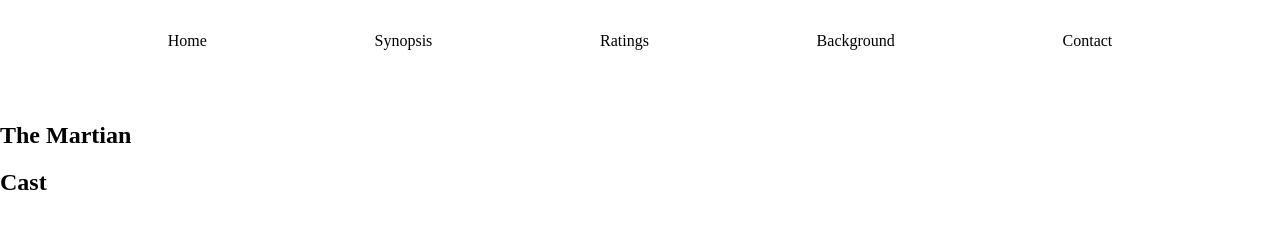
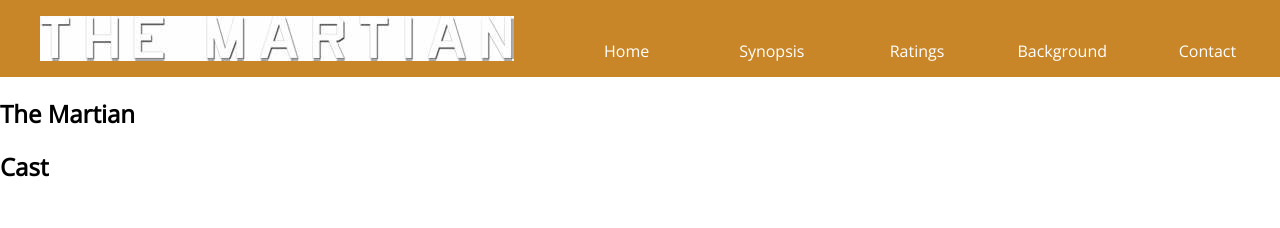
Before and after one commit to NiekGrimbergen/WebTech, a plain HTML site: page Assignment1/index.html in a window 1280 px wide. Drawn offline with nearby package versions, Linux system fonts and the light colour scheme.

Commit message:
header hetzelfde gemaakt over alle pagina's

```diff
--- a/Assignment1/index.html
+++ b/Assignment1/index.html
@@ -7,6 +7,14 @@
         <!-- ------------------------------>
         <meta name="author" content="Mattijs Gietman, Niek Grimbergen and Sileman Patang">
         <meta name="viewport" content="width=device-width, initial-scale=1.0">
+
+
+
+        <link rel="preconnect" href="https://fonts.googleapis.com">
+        <link rel="preconnect" href="https://fonts.gstatic.com" crossorigin>
+        <link href="https://fonts.googleapis.com/css2?family=Open+Sans&display=swap" rel="stylesheet">
+
+
         <link rel="stylesheet" href="styles/style.css">
     </head>
     <body>
@@ -16,7 +24,7 @@
 
             <!-- Logo can come here -->
             <figure>
-                <img src="" alt=""/>
+                <img src="logo.jfif" alt="img"/>
             </figure>
 
             <!-- nav-tag for navigation between our five pages and is shared among pages -->
@@ -37,10 +45,10 @@
         <main>
 
             <!-- article-tag is to announce that the page-specific part starts -->
-            <article>
+            <article id="homepage">
 
                 <!-- Maybe add a banner here -->
-                <img src="" alt=""/>
+                <img id="banner-img" src="" alt=""/>
 
                 <h1>The Martian</h1>
 
--- a/Assignment1/styles/style.css
+++ b/Assignment1/styles/style.css
@@ -1,25 +1,50 @@
+/* Variabelen */
+
+:root{
+    --primary-color: #C98628;
+    --secondary-color: #795246;
+    --tertiary-color: #ECE0DC;
+}
+
+/* Styling */
+
 body {
     margin: 0;
     padding: 0;
+    font-family: 'Open Sans', sans-serif;
+}
+
+header {
+    background-color: var(--primary-color);
+    display: flex;
+    flex-direction: row;
 }
 
 nav {
     width: 100%;
     height: 70px; /* moet nog dynamisch */
 }
+
+nav ul, nav li, nav a {
+    height: 100%;
+    display: flex;
+    flex-direction: row;
+    justify-content: space-evenly;
+    align-items: center;
+}
+
 nav ul {
     list-style-type: none;
     padding: 0;
-    display: flex;
-    flex-direction: row;
-    justify-content: space-evenly;
+
 }
 
 nav li {
 
+    width: 100%;
 }
 
 nav a {
     text-decoration: none;
-    color: black; /*wat we willen */
+    color: white; /*wat we willen */
 }
```
Also changed, not shown: Assignment1/background.html (+8 -1 lines), Assignment1/contact.html (+8 -1 lines), Assignment1/ratings.html (+8 -1 lines), Assignment1/summary.html (+8 -1 lines), Assignment1/logo.jfif (added).
